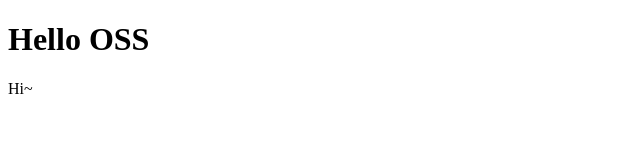
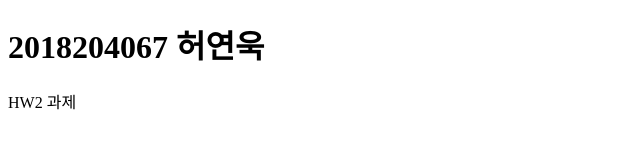
Before and after one commit to SanPig1/course_OSS, a plain HTML site: page index.html in a window 1280 px wide. Shown: the whole page, without its empty margins (0-640 px from the left). Drawn offline with Linux system fonts and the light colour scheme.

Commit message:
change text

```diff
--- a/index.html
+++ b/index.html
@@ -4,12 +4,12 @@
 <head>
     <meta charset="UTF-8">
     <meta name="viewport" content="width=device-width, initial-scale=1.0">
-    <title>KW</title>
+    <title>HW2</title>
 </head>
 
 <body>
-    <h1>Hello OSS</h1>
-    <p>Hi~</p>
+    <h1>2018204067 허연욱</h1>
+    <p>HW2 과제</p>
 </body>
 
 </html>
```
